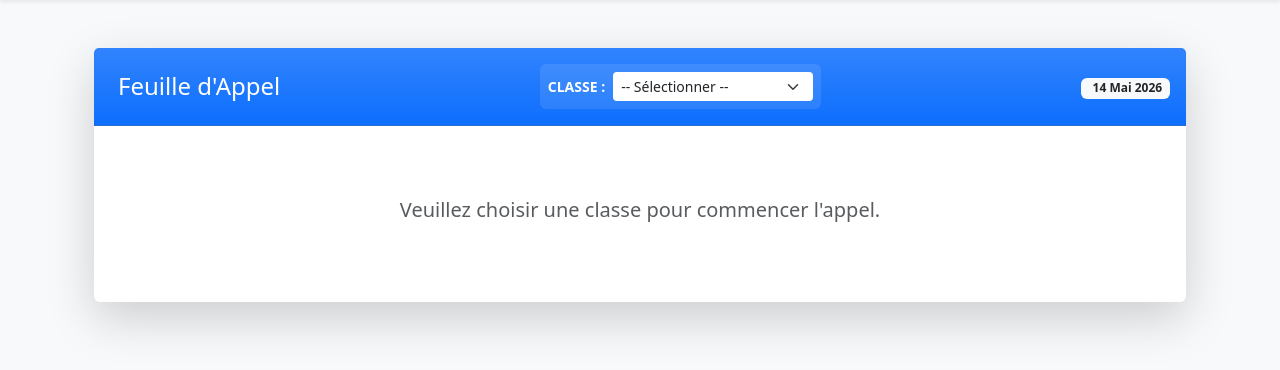
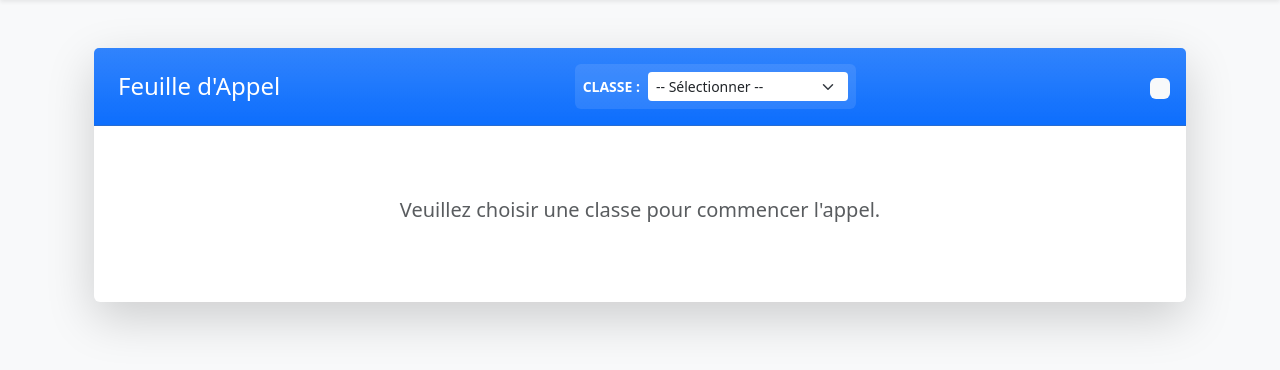
Before and after one commit to Laadnanimoustapha/application-de-suivi-de-scolarit-et-d-absences, a Flask app: template templates/appel.html in a window 1280 px wide. Shown: the part 56-426 px from the top of the page. Run offline with Flask 3, Linux system fonts and the light colour scheme; the template is opened without the code that fills it, so the values that code supplies are empty; parts of the project's set-up code (start-up, migrations or seed data) failed here and were passed over.

Commit message:
Remove default date from date input in appel.html
Removed default date value from the date input field.

```diff
--- a/templates/appel.html
+++ b/templates/appel.html
@@ -22,7 +22,7 @@
                 </div>
 
                 <div class="text-end">
-                    <span class="badge bg-light text-dark"><i class="far fa-calendar-alt me-1"></i> 14 Mai 2026</span>
+                    <span class="badge bg-light text-dark"><i class="far fa-calendar-alt me-1"></i>  </span>
                 </div>
             </div>
         </div>
@@ -41,7 +41,7 @@
                     <div class="row g-3 mb-4 p-3 bg-light rounded shadow-sm">
                         <div class="col-md-6">
                             <label class="form-label fw-bold text-muted small">DATE DE LA SÉANCE</label>
-                            <input type="date" name="date_appel" class="form-control border-0 shadow-sm" value="2026-05-14" required>
+                            <input type="date" name="date_appel" class="form-control border-0 shadow-sm"  required>
                         </div>
 
 
```
